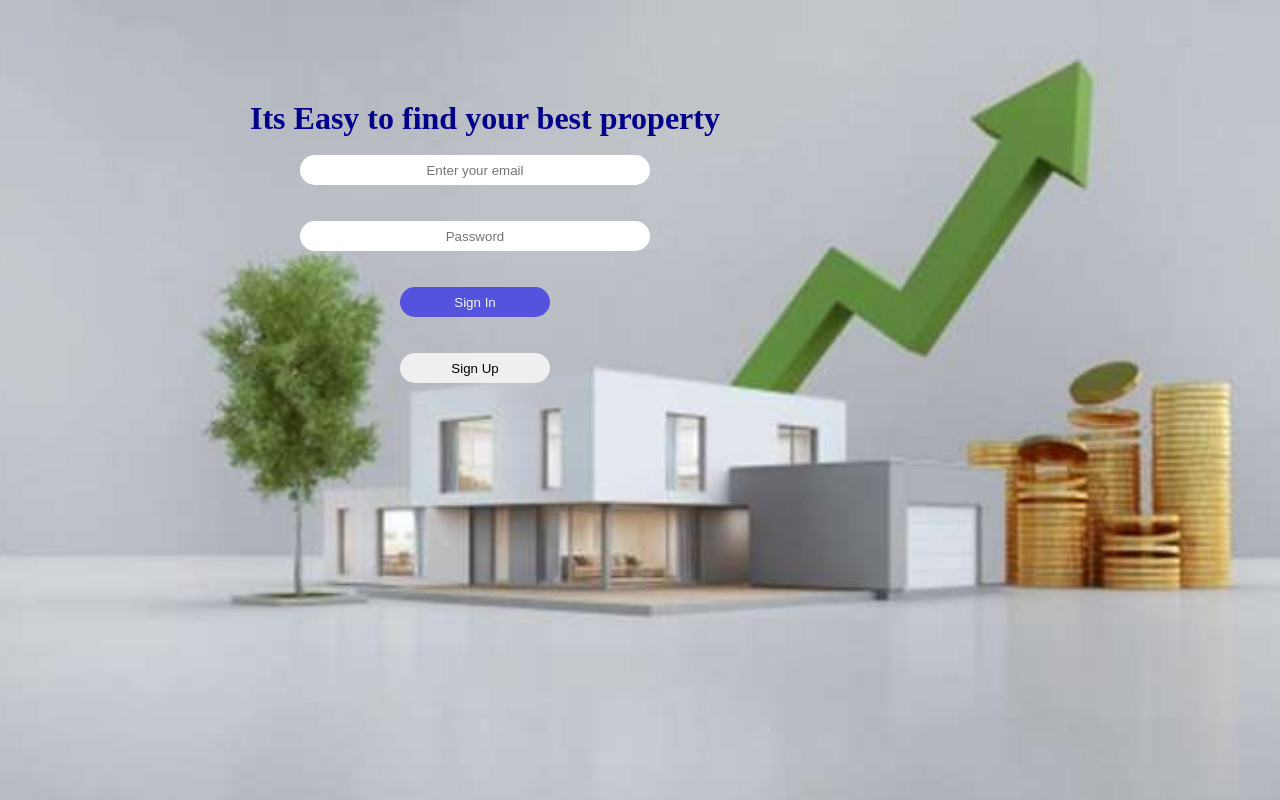
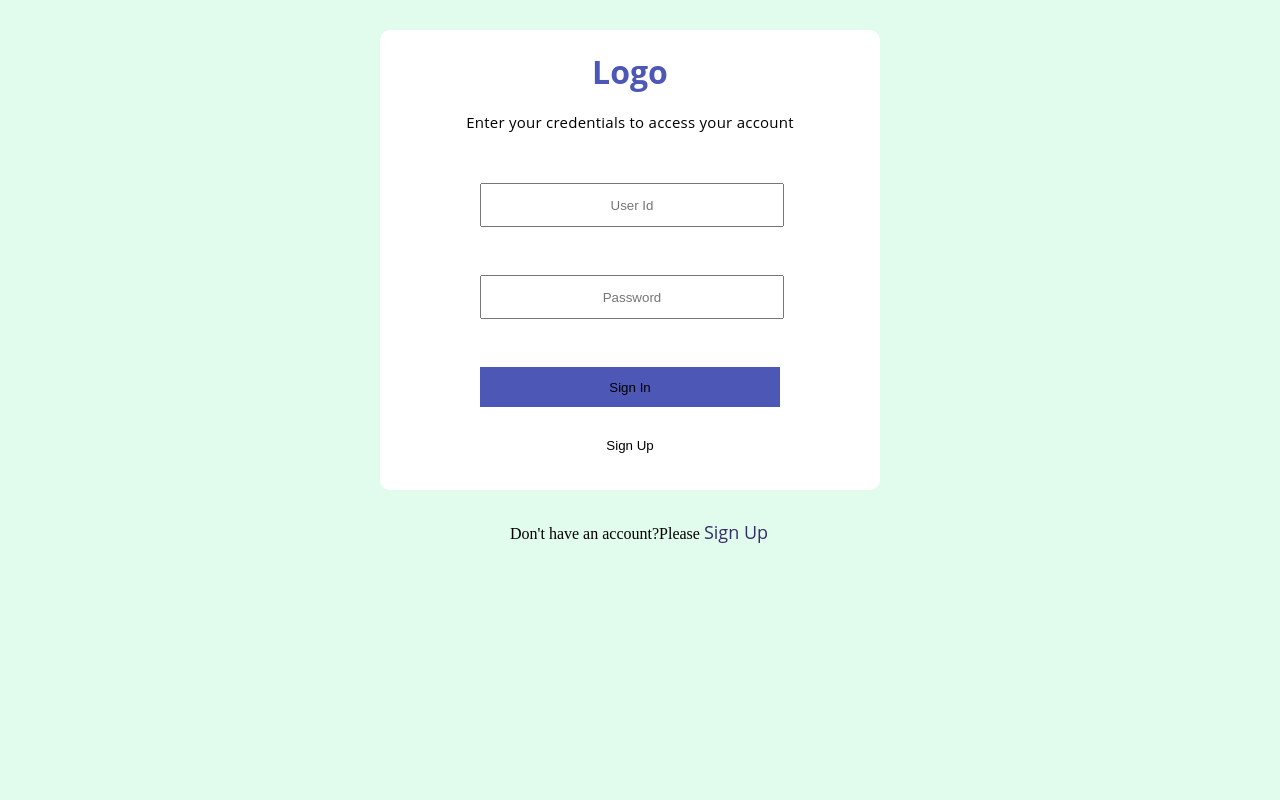
Before and after one commit to Labeebopc/real-estate-frontend, a React (Create React App) app: page / in a window 1280 px wide. Built offline with nearby package versions, Linux system fonts and the light colour scheme.

Commit message:
adding frontend

```diff
--- /dev/null
+++ b/src/components/display.js
@@ -0,0 +1,39 @@
+import React from "react";
+import { useState } from "react";
+import "../styles/display.css"
+const Display = (props) => {
+    // const [marginTop,setMarginTop] = useState("30.83%")
+    console.log(props.user)
+    let content = props.user
+    return (
+        <>
+       <div className="table">
+        <div className="heading">
+        <div>ppdId</div>
+            <div>Image</div>
+            <div>Property</div>
+            <div>Contact</div>
+            <div>Area</div>
+            <div>Views</div>
+            <div>Status</div>
+            <div>Days Left</div>
+            <div>Action</div>
+        </div>
+      </div>
+      <div className = "box1" >
+        <div>{content.ppdId}</div>
+            <div>image</div>
+            <div>{content.propertyType}</div>
+            <div>{content.contact}</div>
+            <div>{content.area}</div>
+            <div>{content.views}</div>
+            <div>{content.status}</div>
+            <div>{content.daysleft} </div>
+            <div>{content.action}</div>
+
+        </div>
+        </>
+    )
+}
+
+export default Display
--- a/src/components/displayDetails.js
+++ b/src/components/displayDetails.js
@@ -1,22 +1,44 @@
-import { useState } from "react";
+import { useEffect, useState } from "react";
 import axios from "axios"
 import Sidebar from "./sidebar";
 import { useNavigate } from "react-router-dom";
 import "../styles/propertyDetails.css"
-import { Navigate } from "react-router-dom";
+import Header from "./add-new-property/header/header";
+import Display from "./display";
 const DisplayDetails = () =>{
+    const [displayData,setDisplayData] = useState([{}])
     const navigate = useNavigate()
     const handleLogout = () => {
         let item = window.localStorage.getItem("token");
         localStorage.removeItem(item)
         navigate("/", { replace: true })
     }
+    const displayDetails =async () => {
+        await axios.get("http://localhost:8080/propertydetails")
+        .then((data)=>{
+            // details =  Object.entries(data.data)
+
+            setDisplayData(data.data)
+            console.log((displayData))
+
+        })
+    }
+
+    useEffect(()=>{
+        displayDetails()
+    },[])
+
+
 
     return (
         <>
-            <Sidebar/>
+
             <div id = "box">
             <button onClick={handleLogout}>Logout</button>
+            {displayData.map((user)=>{
+                const key = new Date().getTime()-Math.random().toString();
+                return <Display user={user} key ={key}/>
+            })}
             </div>
 
         </>
--- a/src/components/login.js
+++ b/src/components/login.js
@@ -19,6 +19,7 @@ const Login = () =>{
         if(email!==""&& password!==""){
         formData.email = email
         formData.password = password
+        formData.headers = "loginData"
         console.log(formData)
         setToken({...token,email:email,password:password})
         console.log(token)
@@ -31,6 +32,7 @@ const Login = () =>{
             method:"POST",
             url:"http://localhost:8080/login",
             data:{formData},
+            headers:"login data"
             // redirect:"follow"
         })
         .then(text => {
@@ -81,17 +83,23 @@ const Login = () =>{
         }
     }
     return (
-        <div className="background">
-            <h1>Its Easy to find your best property</h1><br/>
-            <div className="box" id = "forms">
-                <input type = "email" placeholder="Enter your email" onChange={(e)=>setEmail(e.target.value)} className="user" value = {email} onBlur={(event)=> {checkErrors("email")}}/><br/><br/>
-                {!error.email.isValid ? <div style={{color: "orangered",fontSize:"16px",marginLeft:"60px",marginTop:"-26px"}}>{error.email.message}</div>:""}
-                <input type = "password" placeholder="Password" onChange={(e)=>setPassword(e.target.value)} className="user" value = {password} onBlur={(event)=> {checkErrors("password")}}/><br/><br/>
-                {!error.password.isValid ? <div style={{color: "orangered",fontSize:"16px",marginLeft:"60px",marginTop:"-26px"}}>{error.password.message}</div>:""}
-                <button onClick={handleSignIn} className="click signin">Sign In </button><br/><br/>
-                <button onClick={handleSignUp} className="click">Sign Up </button>
+        <div className="loginBox">
+            <div className="login">
+            <h1 className="logo">Logo</h1><br/>
+            <p className="text">Enter your credentials to access your account</p>
+            <div id = "forms">
+                <input type = "email" placeholder="User Id" onChange={(e)=>setEmail(e.target.value)} className="usermail" value = {email} onBlur={(event)=> {checkErrors("email")}}/><br/><br/>
+                {!error.email.isValid ? <div className="errorBox" style={{marginLeft:"100px",color:"orangered"}}>Please enter valid mail id</div>:<div className="errorBox"></div>}
+                <input type = "password" placeholder="Password" onChange={(e)=>setPassword(e.target.value)} className="userpassword" value = {password} onBlur={(event)=> {checkErrors("password")}}/><br/><br/>
+                {!error.password.isValid ? <div className="errorBox"   style={{marginLeft:"100px",color:"orangered"}}>Please Enter Valid Password</div>:<div className="errorBox"></div>}
+                <button onClick={handleSignIn} className="signin">Sign In </button><br/><br/>
+                <button onClick={handleSignUp} className="signup">Sign Up </button>
+
+            </div>
+
             </div>
             {/* <Addproperty loginDetails = {token} /> */}
+            <div className="lastText">Don't have an account?Please <span className="request"> Sign Up</span></div>
         </div>
     )
 }
--- a/src/components/signUp.js
+++ b/src/components/signUp.js
@@ -38,7 +38,7 @@ const Signup = ()=>{
             })
                 if(flag===1){
                 alert("Details were successfully added")
-                navigate("/propertyDetails")
+                navigate("/",{replace:true})
                 }
             }
             else{
@@ -51,14 +51,20 @@ const Signup = ()=>{
 
     }
 
+
     return (
         <>
         <div className="form" id="forms">
-            <h3>Create New Account</h3>
-            <input type = "email" placeholder="Enter Your Mail Id" className="data" onChange={(e)=>{setMail(e.target.value)}} value={email}/><br/>
-            <input type = "password" placeholder="password" className="data" onChange={(e)=>{setPassword(e.target.value)}} value = {password}/><br/>
-            <input type = "password" placeholder="Re-enter the password" className="data" onChange={(e)=>{setConfirm(e.target.value)}} value={confirm}/><br/><br/>
-            <button className="submit" onClick={handleSubmit}>Submit</button>
+            <div className="signupBox">
+                <div className="signUp">
+                    <h1 className="Logo">Logo</h1>
+            <h3 className="text1">Create New Account</h3>
+            <input type = "email" placeholder="Mail Id" className="mail" onChange={(e)=>{setMail(e.target.value)}} value={email}/><br/>
+            <input type = "password" placeholder="Password" className="password" onChange={(e)=>{setPassword(e.target.value)}} value = {password}/><br/>
+            <input type = "password" placeholder="Confirm Password" className="cpassword" onChange={(e)=>{setConfirm(e.target.value)}} value={confirm}/><br/><br/>
+            <button className="submit" onClick={handleSubmit}>Sign Up</button>
+        </div>
+        </div>
         </div>
 
         </>
--- /dev/null
+++ b/src/styles/display.css
@@ -0,0 +1,35 @@
+.table{
+    margin: 2vmax;
+}
+.heading{
+    height: 40px;
+    display: flex;
+    align-items: center;
+    justify-content: space-around;
+    color: #284E91;
+    left: 22.62%;
+    right: 2.31%;
+    top: 23.61%;
+    bottom: 70.37%;
+    background: #FFFFFF;
+    font-weight: 200;
+}
+.box1{
+    display: flex;
+    flex-direction: row;
+    justify-content: space-around;
+    align-items: center;
+    color: #284E91;
+    /* position: absolute; */
+    left: 22.62%;
+    right: 2.31%;
+    top: 23.61%;
+    bottom: 70.37%;
+    background: #FFFFFF;
+    font-weight: 200;
+    /* margin-top: ; */
+    /* margin-top: px; */
+}
+.add{
+    margin-top: 100px;
+}
--- a/src/styles/login.css
+++ b/src/styles/login.css
@@ -1,48 +1,86 @@
 body{
+
+    /* background: #F5F5F5; */
     margin: 0px;
     padding: 0;
 }
-.background{
-    /* margin-top: -10px; */
-    background-image: url("../images/realestate.jpg");
-    background-repeat: no-repeat;
-    background-position: center;
-    background-size: cover;
-    height: 100vh;
+.loginBox{
+
+background-color: rgb(225, 251, 236);
+height: 100vh;
     display: flex;
-    flex-direction: column;
 }
-h1{
-    margin-top: 100px;
-    margin-left: 250px;
-    color: darkblue;
-    position: relative
+.login{
+    /* align-self: center; */
+    height: 460px;
+width: 500px;
+margin-left: 380px;
+margin-top: 30px;
+background-color: #FFFFFF;
+border-radius: 10px;
+/* border: 2px solid green; */
+
 }
-.box{
-    display: flex;
-    flex-direction: column;
-    column-gap: 50px;
-    margin-left: 300px;
+.text{
+    font-family: 'Open Sans';
+font-size: 15px;
+font-weight: 400;
+line-height: 22px;
+letter-spacing: 0.25px;
+text-align: center;
+
 }
-.user{
-    width: 350px;
-    height: 30px;
-    border-radius: 30px;
-    border:none;
+.logo{
+    margin-top: 20px;
     text-align: center;
+    font-family: 'Open Sans';
+    color: #4C57B6;
 }
-.user:focus{
+.usermail{
+    margin-top: 50px;
+    margin-left: 100px;
+    width:300px ;
+    text-align: center;
+    height: 40px;
+}
+.userpassword{
+    margin-top: 10px;
+    margin-left: 100px;
+    width:300px ;
+    text-align: center;
+    height: 40px;
+}
+.usermail,.userpassword:focus{
     outline: none;
 }
-.click{
-    width: 150px;
-    height: 30px;
-    text-align: center;
+.signin{
     margin-left: 100px;
-    border-radius: 30px;
+    margin-top: 10px ;
+    width: 300px;
+    height: 40px;
+    border: none;
+    background-color: #4C57B6;
+}
+.signup{
+    margin-left: 100px;
+    /* margin-top: 5px ; */
+    width: 300px;
+    height: 40px;
+    background-color:#FFFFFF ;
     border: none;
 }
-.signin{
-    background-color: rgb(83, 83, 221);
-    color: whitesmoke;
+.lastText{
+    margin-top: 520px;
+    margin-left: -370px;
 }
+.request{
+    color: #352D66;
+    font-family: 'Open Sans';
+    font-size: 18px;
+
+}
+.errorBox{
+    /* border: 1px solid red; */
+    height: 20px;
+    border: none;
+}
--- a/src/styles/signup.css
+++ b/src/styles/signup.css
@@ -1,43 +1,72 @@
 body{
-    margin: 0;
+    /* background: #F5F5F5; */
+    margin: 0px;
     padding: 0;
 }
-.form{
-    background-image: url("../images/signupimage.jpg");
-    background-repeat: no-repeat;
-    background-position: center;
-    background-size: cover;
-    height: 95vh;
+.signupBox{
+
+background-color: rgb(222, 251, 236);
+height: 100vh;
     display: flex;
     flex-direction: column;
+}
+.signUp{
+    /* align-self: center; */
+    height: 500px;
+width: 500px;
+margin-left: 380px;
+margin-top: 70px;
+background-color: #FFFFFF;
+border-radius: 10px;
+/* border: 2px solid green; */
 
 }
-h3{
-    margin-top: 110px;
-    margin-left: 550px;
-    color:rgb(0, 26, 128);
-    font-style: italic;
-    font-size: 25px;
+.text1{
+    font-family: 'Open Sans';
+font-size: 15px;
+font-weight: 400;
+line-height: 22px;
+letter-spacing: 0.25px;
+text-align: center;
+margin-top: 20px;
+
+}
+.Logo{
+    margin-top: 20px;
+    text-align: center;
+    font-family: 'Open Sans';
+    color: #4C57B6;
+}
+.mail{
+    margin-top: 40px;
+    margin-left: 100px;
+    width:300px ;
+    text-align: center;
+    height: 40px;
+}
+.password{
+    margin-top: 30px;
+    margin-left: 100px;
+    width:300px ;
+    text-align: center;
+    height: 40px;
+}
+.cpassword{
+    margin-top: 30px;
+    margin-left: 100px;
+    width:300px ;
+    text-align: center;
+    height: 40px;
+}
+.mail,.password,.cpassword:focus{
+    outline: none;
 }
 .submit{
-    margin-left: 550px;
-    background-color: rgb(80, 80, 233);
-    color: whitesmoke;
-    width: 150px;
+    margin-left: 100px;
+    margin-top: 40px ;
+    width: 300px;
     height: 40px;
-    border-radius: 30px;
     border: none;
+    color: #FFFFFF;
+    background-color: #4C57B6;
 }
-.data{
-    margin-top: 20px;
-    margin-left: 460px;
-    width: 350px;
-    height: 30px;
-    border-radius: 30px;
-    border:2px solid purple;
-    color: rgb(11, 6, 166);
-    text-align: center;
-}
-.data:focus{
-    outline: none;
-}
```
